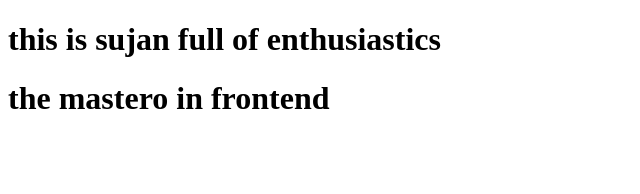
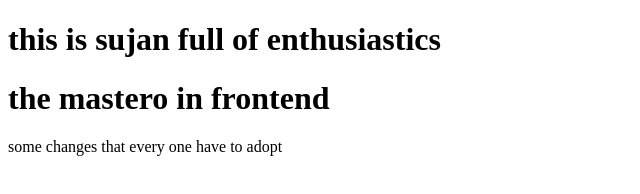
Before and after one commit to SujanE20/samplerepo, a plain HTML site: page index.html in a window 1280 px wide. Shown: the whole page, without its empty margins (0-640 px from the left). Drawn offline with Linux system fonts and the light colour scheme.

Commit message:
fix changes has to be adopted

```diff
--- a/index.html
+++ b/index.html
@@ -8,5 +8,6 @@
 <body>
     <h1>this is sujan full of enthusiastics </h1>
     <h1>the mastero in frontend</h1>
+    some changes that every one have to adopt
 </body>
 </html>
```
